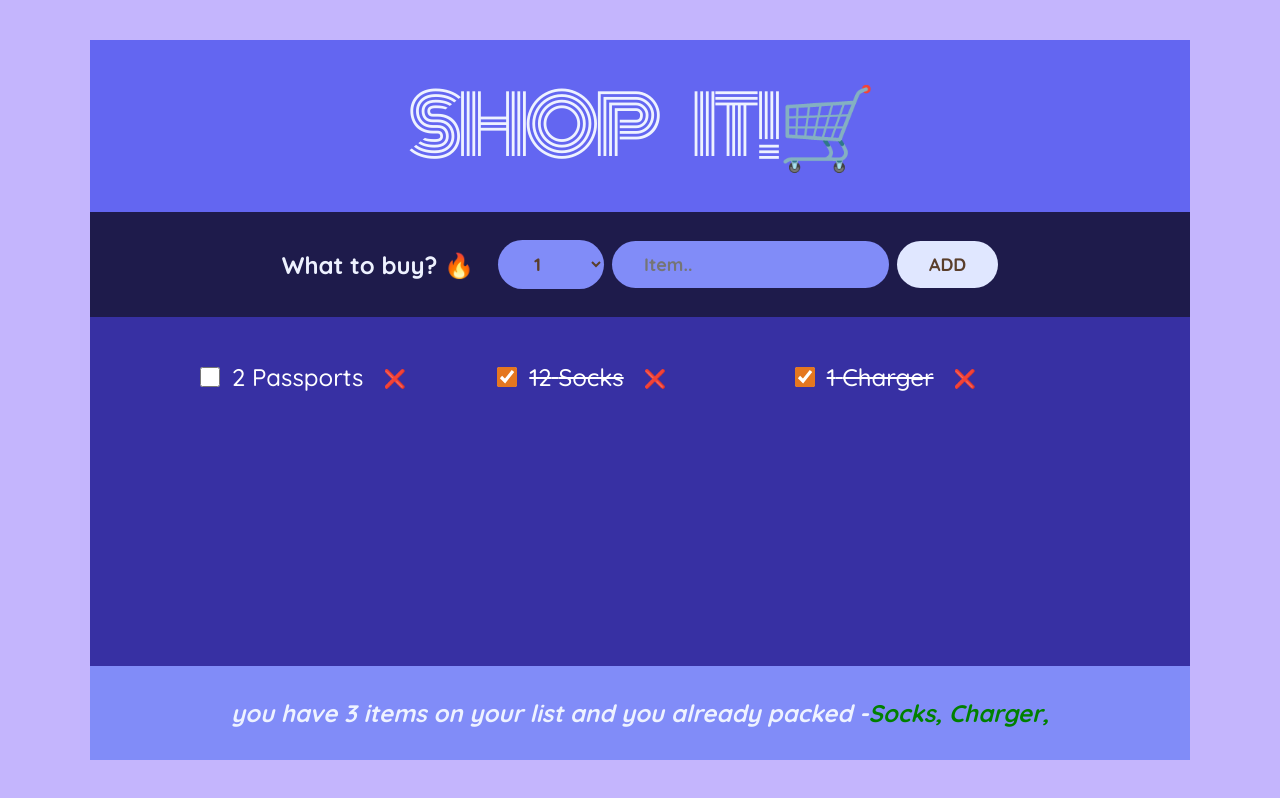
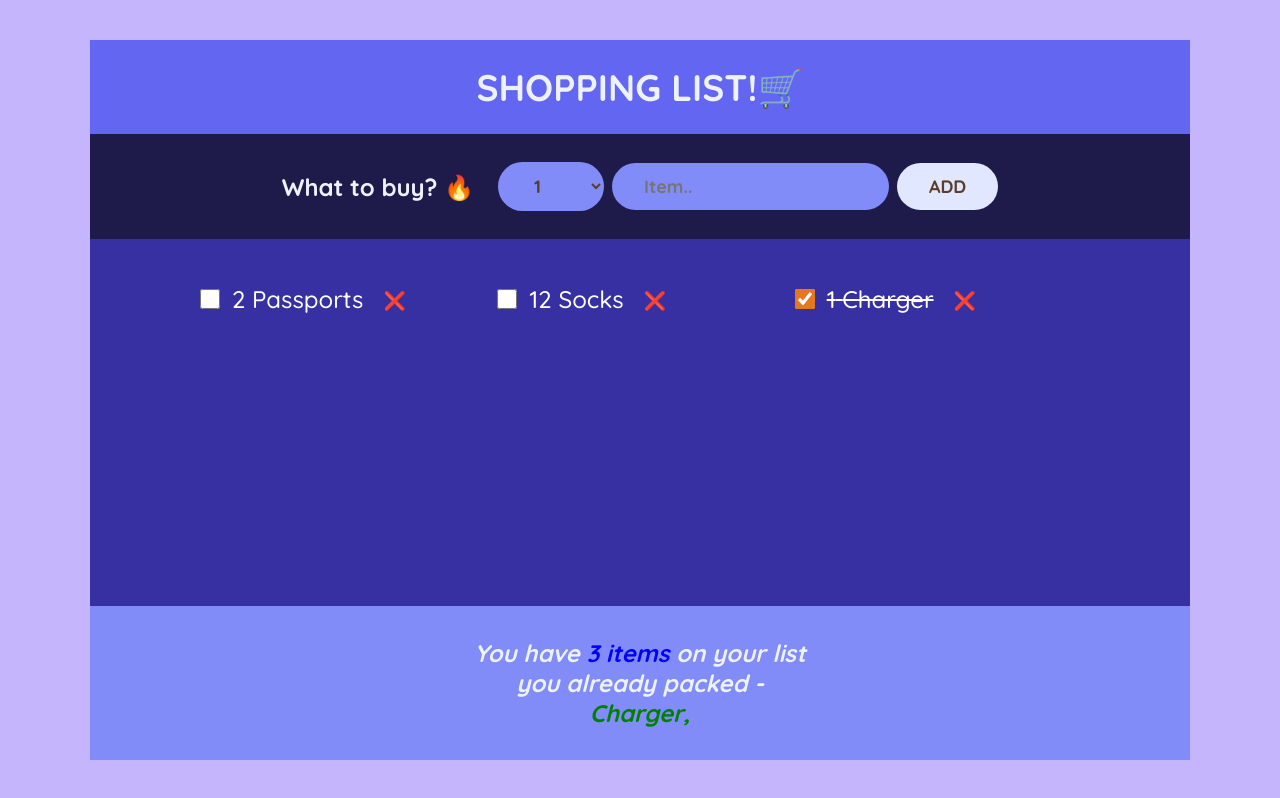
Before and after one commit to jamesAkash/shopping-list, a React (Create React App) app: page / in a window 1280 px wide. Built offline with nearby package versions, Linux system fonts and the light colour scheme.

Commit message:
checkbox feature

```diff
--- a/src/App.jsx
+++ b/src/App.jsx
@@ -2,27 +2,47 @@ import { useState } from "react";
 
 const initialItems = [
   { id: 1, description: "Passports", quantity: 2, packed: false },
-  { id: 2, description: "Socks", quantity: 12, packed: true },
+  { id: 2, description: "Socks", quantity: 12, packed: false },
   { id: 3, description: "Charger", quantity: 1, packed: true },
 ];
 
 function App() {
   const [items, setItems] = useState(initialItems);
+  function handleAddItems(item) {
+    setItems((items) => [...items, item]);
+  }
+  function handleDeleteItem(id) {
+    setItems((items) => items.filter((item) => item.id !== id));
+  }
+  function handleToggleItem(id) {
+    setItems((items) =>
+      items.map((item) =>
+        item.id === id ? { ...item, packed: !item.packed } : item
+      )
+    );
+  }
   return (
     <div className="app">
       <Logo />
-      <Form items={items} setItems={setItems} />
-      <ShoppingList items={items} setItems={setItems} />
+      <Form items={items} onAddItems={handleAddItems} />
+      <ShoppingList
+        items={items}
+        onDeleteItem={handleDeleteItem}
+        onToggleItem={handleToggleItem}
+      />
       <Stats items={items} />
     </div>
   );
 }
 
 function Logo() {
-  return <h1>Shop it!🛒</h1>;
+  return <h1>Shopping List!🛒</h1>;
 }
 
-function Form({ setItems, items }) {
+function Form({ onAddItems, items }) {
+  const [text, setText] = useState("");
+  const [amt, setAmt] = useState(1);
+
   const handleSubmit = (e) => {
     e.preventDefault();
     if (text) {
@@ -33,12 +53,9 @@ function Form({ setItems, items }) {
         quantity: amt,
         packed: false,
       };
-      setItems([...items, newItem]);
+      onAddItems(newItem);
     }
   };
-
-  const [text, setText] = useState("");
-  const [amt, setAmt] = useState(1);
 
   return (
     <form className="add-form" onSubmit={handleSubmit}>
@@ -59,13 +76,17 @@ function Form({ setItems, items }) {
     </form>
   );
 }
-function ShoppingList({ items, setItems }) {
-  // console.log(items);
+function ShoppingList({ items, onDeleteItem, onToggleItem }) {
   return (
     <div className="list">
       <ul>
         {items.map((item) => (
-          <Item items={items} setItems={setItems} key={item.id} {...item} />
+          <Item
+            onDeleteItem={onDeleteItem}
+            onToggleItem={onToggleItem}
+            key={item.id}
+            {...item}
+          />
         ))}
       </ul>
     </div>
@@ -78,38 +99,44 @@ function Stats({ items }) {
   return (
     <footer className="stats">
       <em>
-        you have {len} items on your list and you already packed -
+        You have <span style={{ color: "blue" }}>{len} items</span> on your list
+        {packed.length > 0 && (
+          <p>
+            you already packed -
             {packed.map((items, i) => {
               return (
-            <span key={i} style={{ color: "green" }}>
+                <span key={i} style={{ color: "green", display: "block" }}>
                   {items.description},{" "}
                 </span>
               );
             })}
+          </p>
+        )}
       </em>
     </footer>
   );
 }
 
-const Item = ({ id, quantity, description, packed, items, setItems }) => {
-  const deleteItem = (id) => {
-    const updated = items.filter((item) => item.id !== id);
-    setItems(updated);
-  };
-  const handleChange = (id) => {
-    const checkUncheck = items.find((item) => item.id === id);
-  };
+const Item = ({
+  id,
+  quantity,
+  description,
+  packed,
+  onDeleteItem,
+  onToggleItem,
+}) => {
   return (
     <li key={id} style={{ color: "#fff" }}>
+      {/* {console.log(packed)} */}
       <input
         type="checkbox"
         checked={packed}
-        onChange={() => handleChange(id)}
+        onChange={() => onToggleItem(id)}
       />
-      <span className={`${packed ? "strike" : ""}`}>
+      <span className={`${packed ? "strike listItem" : ""}`}>
         {quantity} {description}
       </span>
-      <button onClick={() => deleteItem(id)}>❌</button>
+      <button onClick={() => onDeleteItem(id)}>❌</button>
     </li>
   );
 };
--- a/src/index.css
+++ b/src/index.css
@@ -32,12 +32,12 @@ body {
 h1 {
   text-align: center;
   background-color: #6366f1;
-  font-family: "Monoton";
-  font-size: 8rem;
+  /* font-family: "Monoton"; */
+  font-size: clamp(3.7rem, 2vw, 6rem);
   text-transform: uppercase;
-  font-weight: 400;
-  word-spacing: 30px;
-  letter-spacing: -5px;
+  font-weight: 600;
+  /* word-spacing: 30px; */
+  /* letter-spacing: -5px; */
   padding: 2.4rem 0;
 }
 
```
Lines whose indentation alone changed are shown as unchanged.
